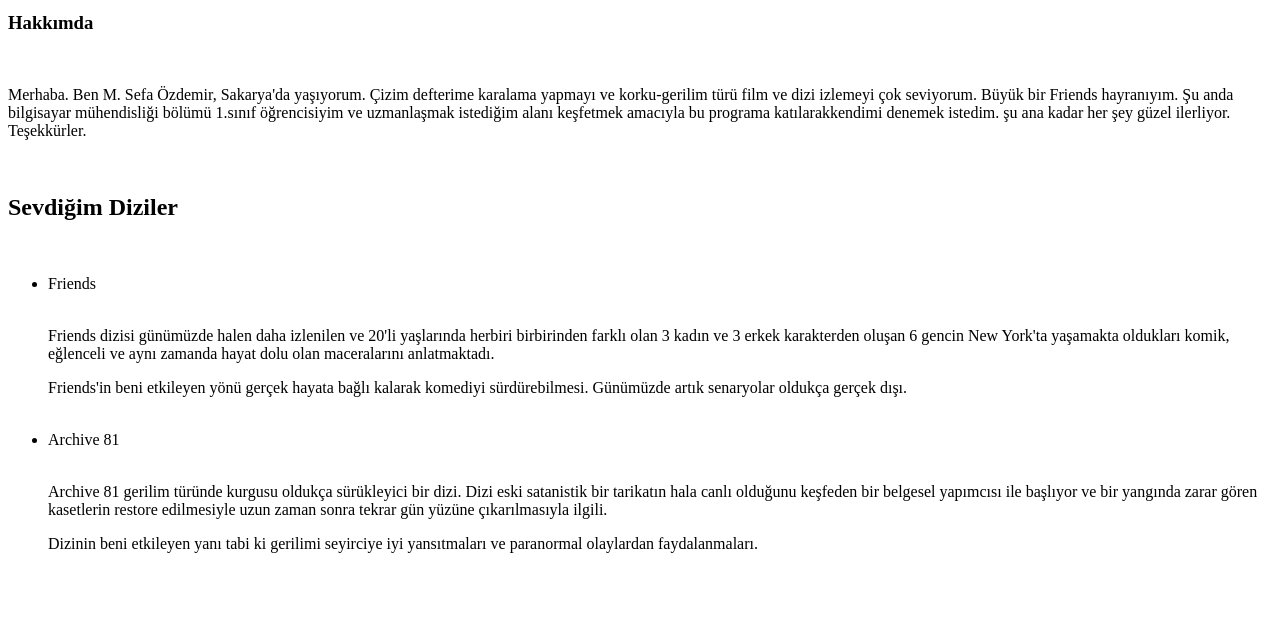
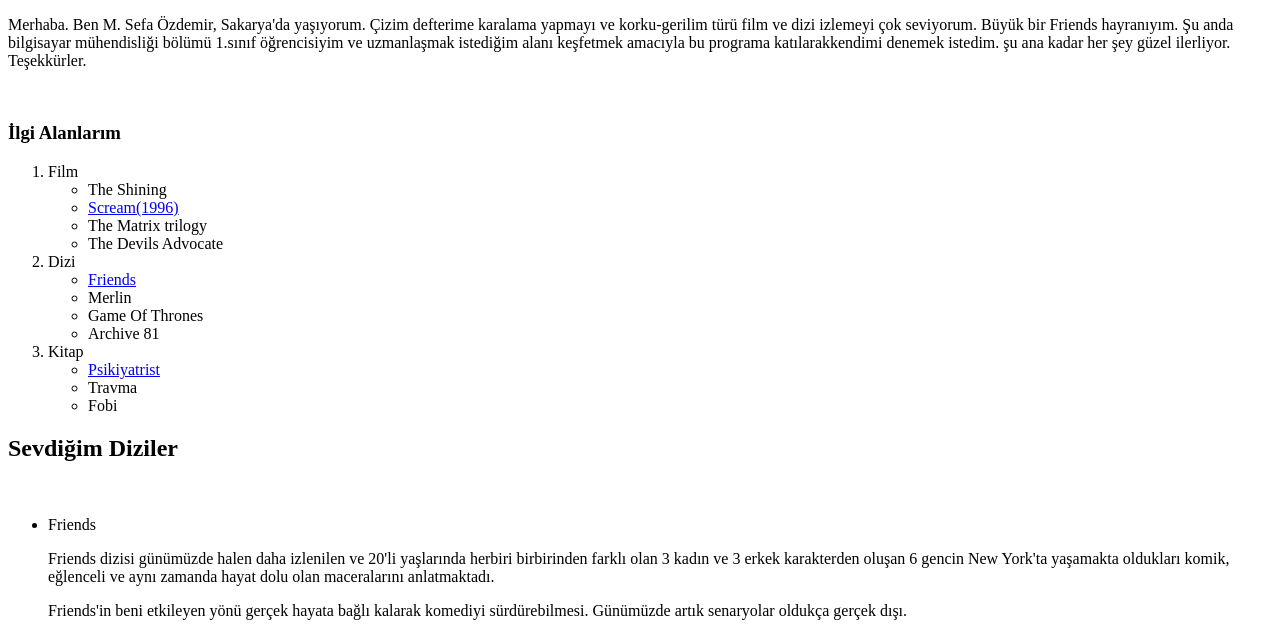
Before and after one commit to itsmsefa/patika_front-end, a plain HTML site: page index.html in a window 1280 px wide. Shown: the part 105-737 px from the top of the page. Drawn offline with Linux system fonts and the light colour scheme.

Commit message:
Update index.html

```diff
--- a/index.html
+++ b/index.html
@@ -3,26 +3,65 @@
 <!--web sitesinin hangi dilde değerlendirileceğini belirttim.-->
 <html lang="tr">
 <!--body etiketini açtım.-->
+
 <body>
     <!--adımı belirten başlık etiketini girdim.-->
-    <h1>Sefa Özdemir</h1><br>
+    <h1>Sefa Özdemir</h1>
 
-    <h3>Hakkımda</h3><br>
+    <h3>Hakkımda</h3>
     <!--hakkımda bilgi verdiğim paragraf etiketini girdim.-->
     <p>Merhaba. Ben M. Sefa Özdemir, Sakarya'da yaşıyorum. Çizim defterime karalama yapmayı ve korku-gerilim türü film ve dizi izlemeyi çok seviyorum. Büyük bir Friends hayranıyım. Şu anda bilgisayar mühendisliği bölümü 1.sınıf öğrencisiyim ve uzmanlaşmak istediğim alanı keşfetmek amacıyla bu programa katılarakkendimi denemek istedim. şu ana kadar her şey güzel ilerliyor. Teşekkürler.</p><br>
+    <!--ilgi alanlarım bölümünü tek bir blok olması için div etiketi içine aldım.-->
+    <div>
+        <h3>İlgi Alanlarım</h3>
+        <!--ilgi alanlarım başlığından sonra sıralı liste etiketini kullandım.-->
+        <ol>
+            <li>Film
+                <!--sıralı liste etiketlerinin her birinin ayrı birer sırasız liste olması için sırasız liste etiketini kullandım.-->
+                <ul>
+                    <li>The Shining</li>
+                    <li><a href="https://www.imdb.com/title/tt0117571/">Scream(1996)</a></li>
+                    <li>The Matrix trilogy</li>
+                    <li>The Devils Advocate</li>
+                </ul>
+            </li>
+
+            <li>Dizi
+                <ul>
+                    <li><a href="https://www.imdb.com/title/tt0108778/">Friends</a></li><!--inline elemanlardan biri olan a etiketini kullanarak sevdiğim dizilerden birine link atadım.-->
+                    <li>Merlin</li>
+                    <li>Game Of Thrones</li>
+                    <li>Archive 81</li>
+                </ul>
+            </li>
+
+            <li>Kitap
+                <ul>
+                    <li><a href="https://www.goodreads.com/book/show/9617710-la-psichiatra?from_choice=false&from_home_module=false">Psikiyatrist</a></li>
+                    <li>Travma</li>
+                    <li>Fobi</li>
+                </ul>
+            </li>
+        </ol>
+    </div>
     <!--sevdiğim diziler başlığını girdim.-->
+
+    <div><!--sevdiğim dizilerden bahsettiğim bölümün ayrı bir blok olması için div etiketi içine aldım.-->
         <h2>Sevdiğim Diziler</h2><br>
         <!--sevdiğim dizileri sırasız bir listede belirttim ve paragraflarla dizilere açıklamalar girdim.-->
         <ul>
-        <li>Friends</li><br>
+            <li>Friends</li>
             <p>Friends dizisi günümüzde halen daha izlenilen ve 20'li yaşlarında herbiri birbirinden farklı olan 3 kadın ve 3 erkek karakterden oluşan 6 gencin New York'ta yaşamakta oldukları komik, eğlenceli ve aynı zamanda hayat dolu olan maceralarını anlatmaktadı.</p>
             <p>Friends'in beni etkileyen yönü gerçek hayata bağlı kalarak komediyi sürdürebilmesi. Günümüzde artık senaryolar oldukça gerçek dışı.</p><br>
-
-        <li>Archive 81</li><br>
+            <img src="https://m.media-amazon.com/images/M/MV5BZDc2NTg5YWUtZGZlZC00Y2VmLTgwZjEtZDUxM2QyNGRmYjZlXkEyXkFqcGdeQWFybm8@._V1_QL75_UX500_CR0,0,500,281_.jpg" alt="Friends ana karakterler.">
+            <br>
+            <li>Archive 81</li>
             <p>Archive 81 gerilim türünde kurgusu oldukça sürükleyici bir dizi. Dizi eski satanistik bir tarikatın hala canlı olduğunu keşfeden bir belgesel yapımcısı ile başlıyor ve bir yangında zarar gören kasetlerin restore edilmesiyle uzun zaman sonra tekrar gün yüzüne çıkarılmasıyla ilgili.</p>
             <p>Dizinin beni etkileyen yanı tabi ki gerilimi seyirciye iyi yansıtmaları ve paranormal olaylardan faydalanmaları.</p><br>
+            <img src="https://www.fuoriseries.com/wp-content/uploads/2021/12/archive-81-1920x1080-1.jpg" alt="Archive 81 kapak fotoğrafı." style="width: 500px;height: 281px;"><!--sevdiğim dizilerden birine alt özelliği ile açıklaması olan bir fotoğraf ekledim ve style özelliğiyle boyutunu ayarladım.-->
         </ul>
         <!--sırasız listeyi kapattım.-->
+    </div>
 </body>
 <!--body etiketini kapattım.-->
 </html>
```
Lines whose indentation alone changed are shown as unchanged.
